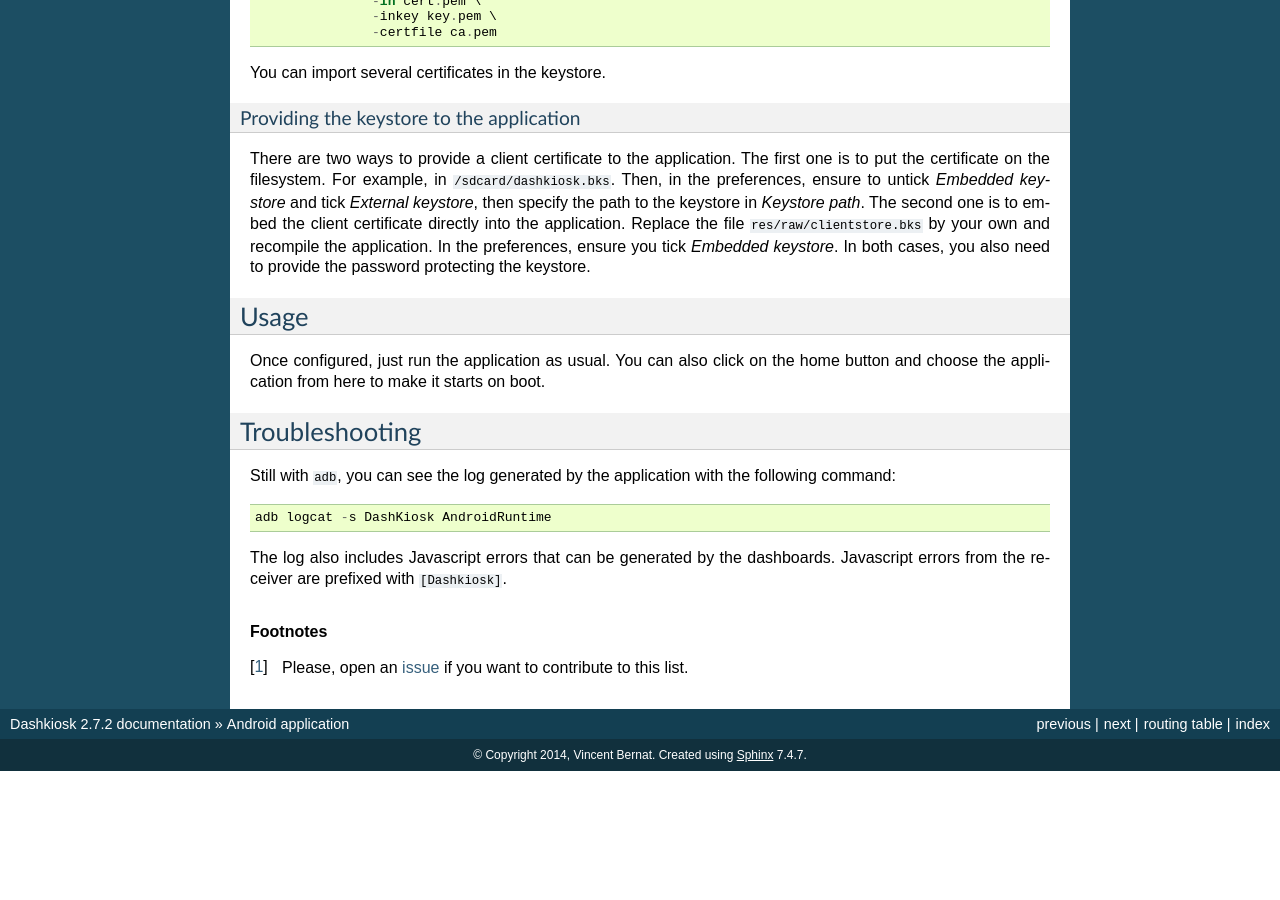
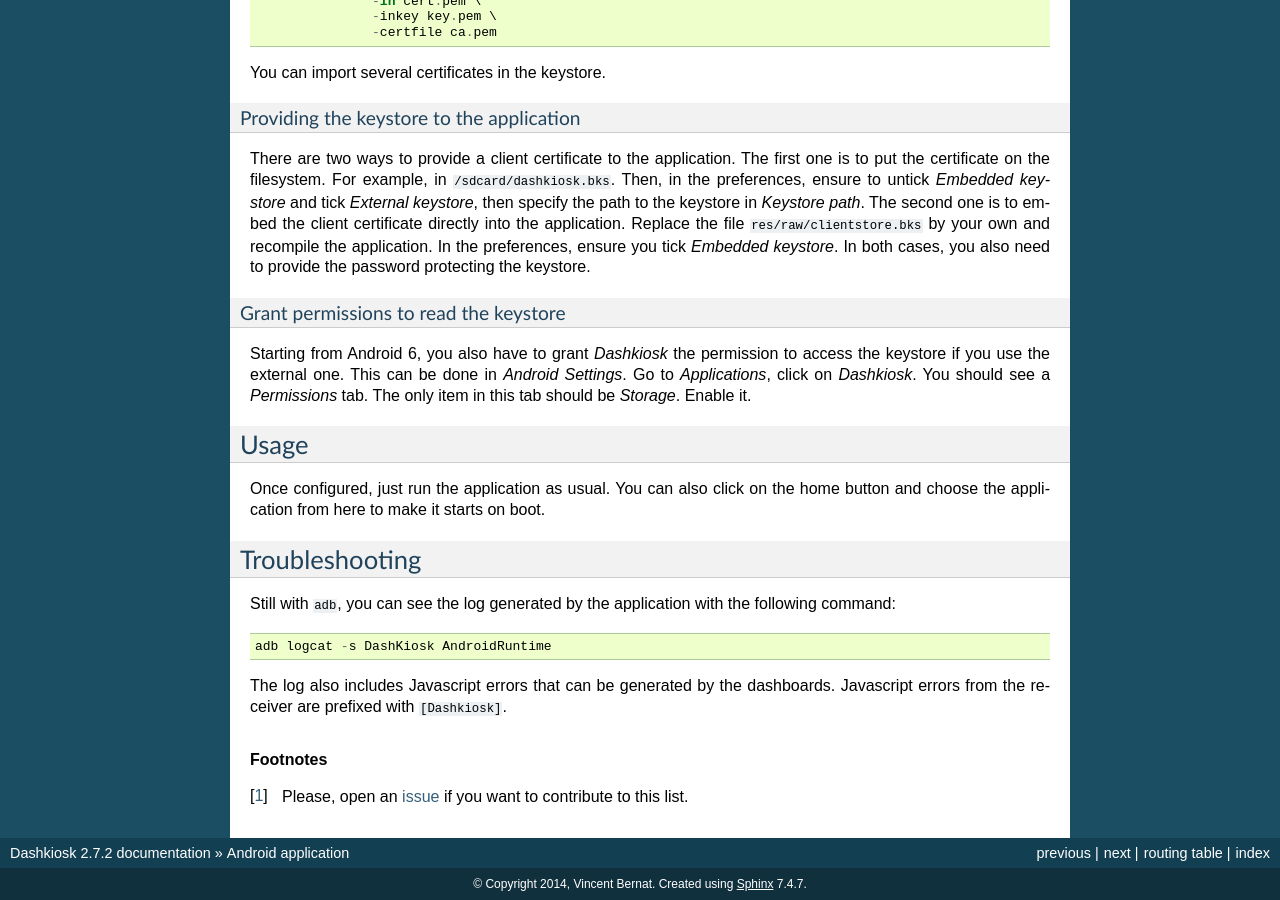
Before and after one commit to vincentbernat/dashkiosk, a Sphinx documentation site: the page built from docs/android.rst, in a window 1280 px wide and 900 px high, scrolled down 2646 px. Built offline with Sphinx 7.4.7, drawn with Linux system fonts in a browser that asks for light colours; before the commit the page ends 3417 px from its top, so only the background shows below that; some of the changed text lies outside the part shown.

Commit message:
doc: grant permission to read the datastore

```diff
--- a/docs/android.rst
+++ b/docs/android.rst
@@ -195,6 +195,15 @@ own and recompile the application. In the preferences, ensure you tick
 *Embedded keystore*. In both cases, you also need to provide the
 password protecting the keystore.
 
+Grant permissions to read the keystore
+++++++++++++++++++++++++++++++++++++++
+
+Starting from Android 6, you also have to grant *Dashkiosk* the
+permission to access the keystore if you use the external one. This
+can be done in *Android Settings*. Go to *Applications*, click on
+*Dashkiosk*. You should see a *Permissions* tab. The only item in this
+tab should be *Storage*. Enable it.
+
 Usage
 -----
 
```
